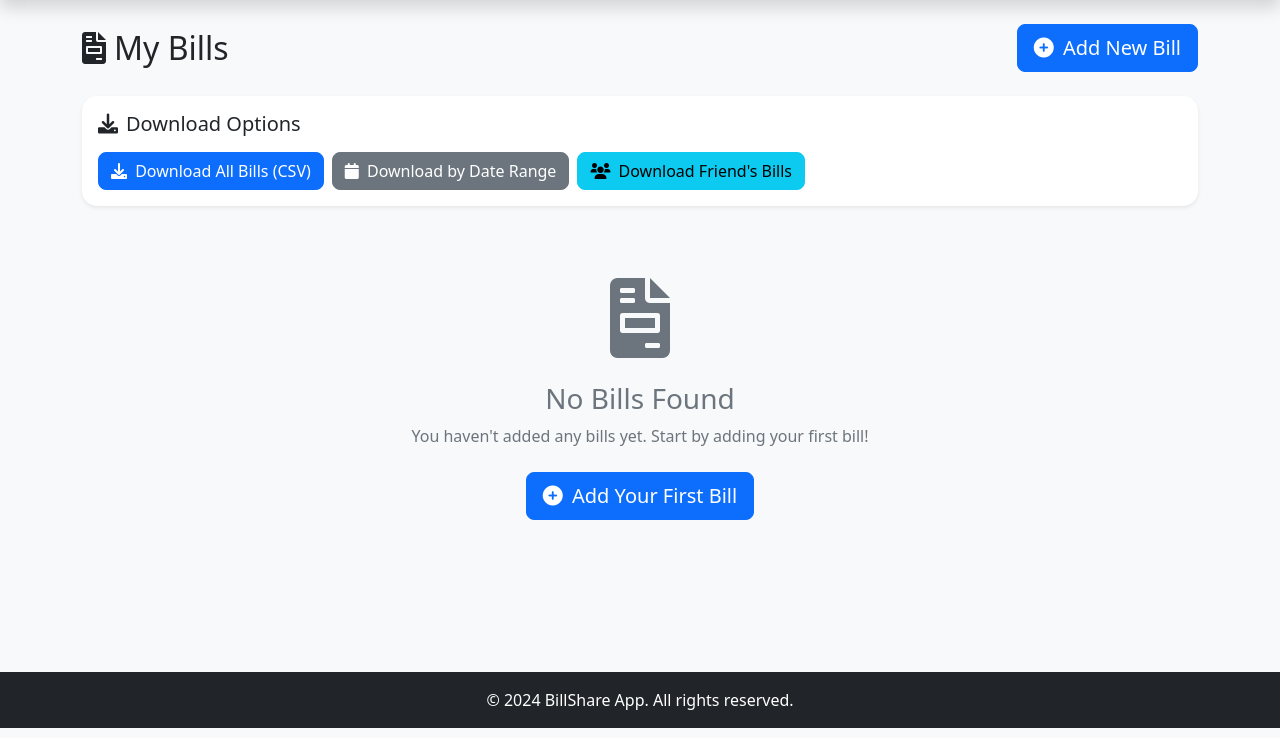
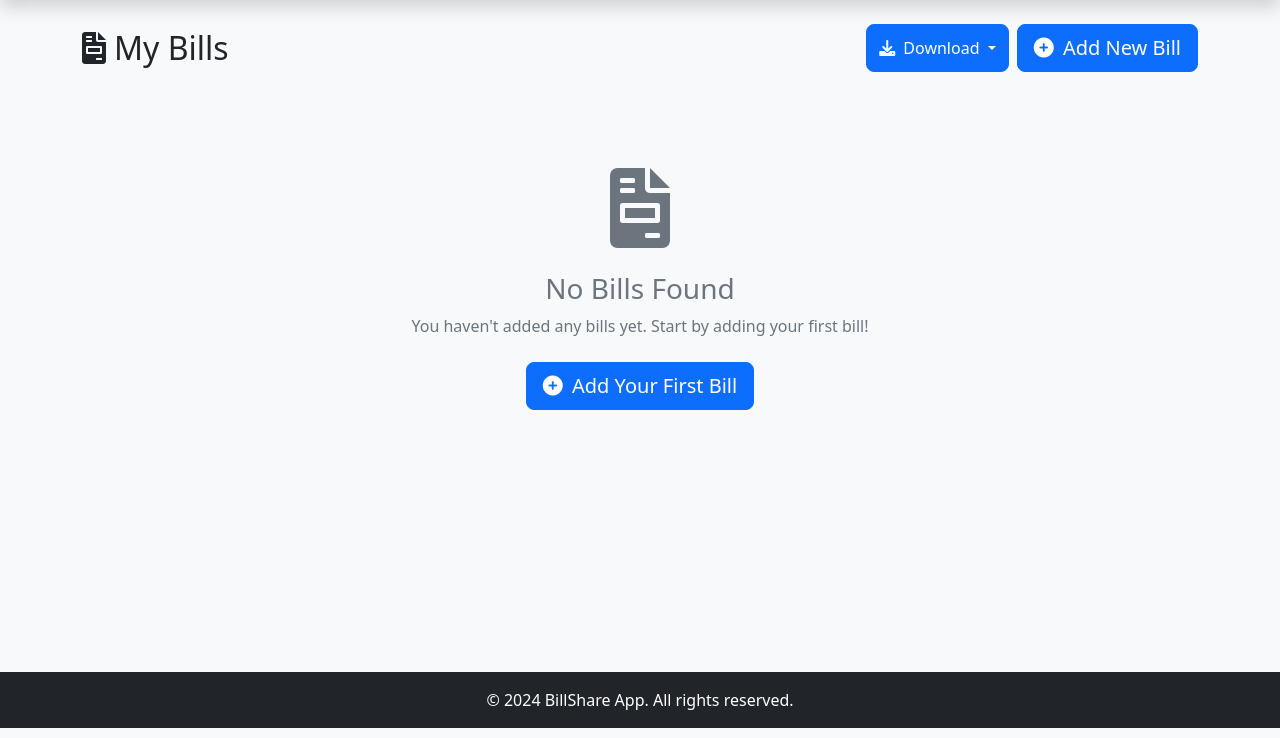
Before and after one commit to Premnat30/bill-sharing-app, a Python web app: template templates/bills.html in a window 1280 px wide. Shown: the part 62-800 px from the top of the page. Run offline with Jinja, Linux system fonts and the light colour scheme; the template is opened without the code that fills it, so the values that code supplies are empty.

Commit message:
Update bills.html

```diff
--- a/templates/bills.html
+++ b/templates/bills.html
@@ -5,35 +5,26 @@
     <div class="col-md-12">
         <div class="d-flex justify-content-between align-items-center mb-4">
             <h2 class="mb-0"><i class="fas fa-file-invoice me-2"></i>My Bills</h2>
-            <a href="/add_bill" class="btn btn-primary btn-lg">
-                <i class="fas fa-plus-circle me-1"></i> Add New Bill
-            </a>
-        </div>
-    </div>
-</div>
-
-<!-- Download Options Section - Moved outside the table -->
-<div class="row mb-4">
-    <div class="col-md-12">
-        <div class="card border-0 shadow-sm">
-            <div class="card-body">
-                <h5 class="card-title mb-3"><i class="fas fa-download me-2"></i>Download Options</h5>
-                <div class="d-flex flex-wrap gap-2">
-                    <a href="{{ url_for('download_all_bills') }}" class="btn btn-primary">
-                        <i class="fas fa-download me-1"></i> Download All Bills (CSV)
-                    </a>
-                    <a href="{{ url_for('download_bills_range') }}" class="btn btn-secondary">
-                        <i class="fas fa-calendar me-1"></i> Download by Date Range
-                    </a>
-                    <a href="{{ url_for('download_friend_bills') }}" class="btn btn-info">
-                        <i class="fas fa-users me-1"></i> Download Friend's Bills
-                    </a>
+            <div class="d-flex gap-2">
+                <div class="btn-group">
+                    <button type="button" class="btn btn-primary dropdown-toggle" data-bs-toggle="dropdown">
+                        <i class="fas fa-download me-1"></i> Download
+                    </button>
+                    <ul class="dropdown-menu">
+                        <li><a class="dropdown-item" href="{{ url_for('download_all_bills') }}">All Bills (CSV)</a></li>
+                        <li><a class="dropdown-item" href="{{ url_for('download_bills_range') }}">By Date Range</a></li>
+                        <li><a class="dropdown-item" href="{{ url_for('download_friend_bills') }}">Friend's Bills</a></li>
+                    </ul>
                 </div>
+                <a href="/add_bill" class="btn btn-primary btn-lg">
+                    <i class="fas fa-plus-circle me-1"></i> Add New Bill
+                </a>
             </div>
         </div>
     </div>
 </div>
 
+<!-- Rest of the table code remains the same as in the first corrected version -->
 <div class="row mt-4">
     <div class="col-md-12">
         {% if bills %}
```
